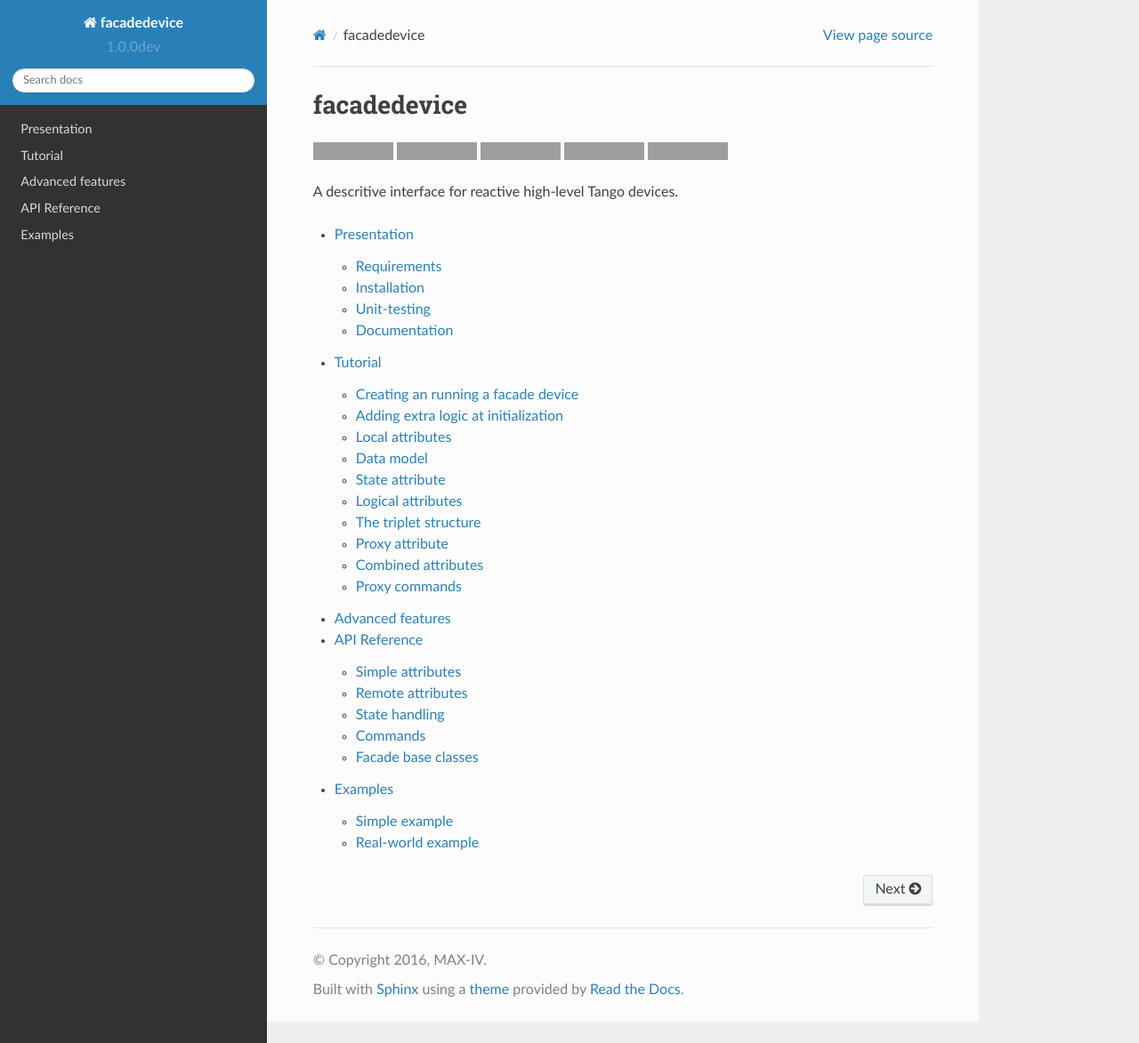
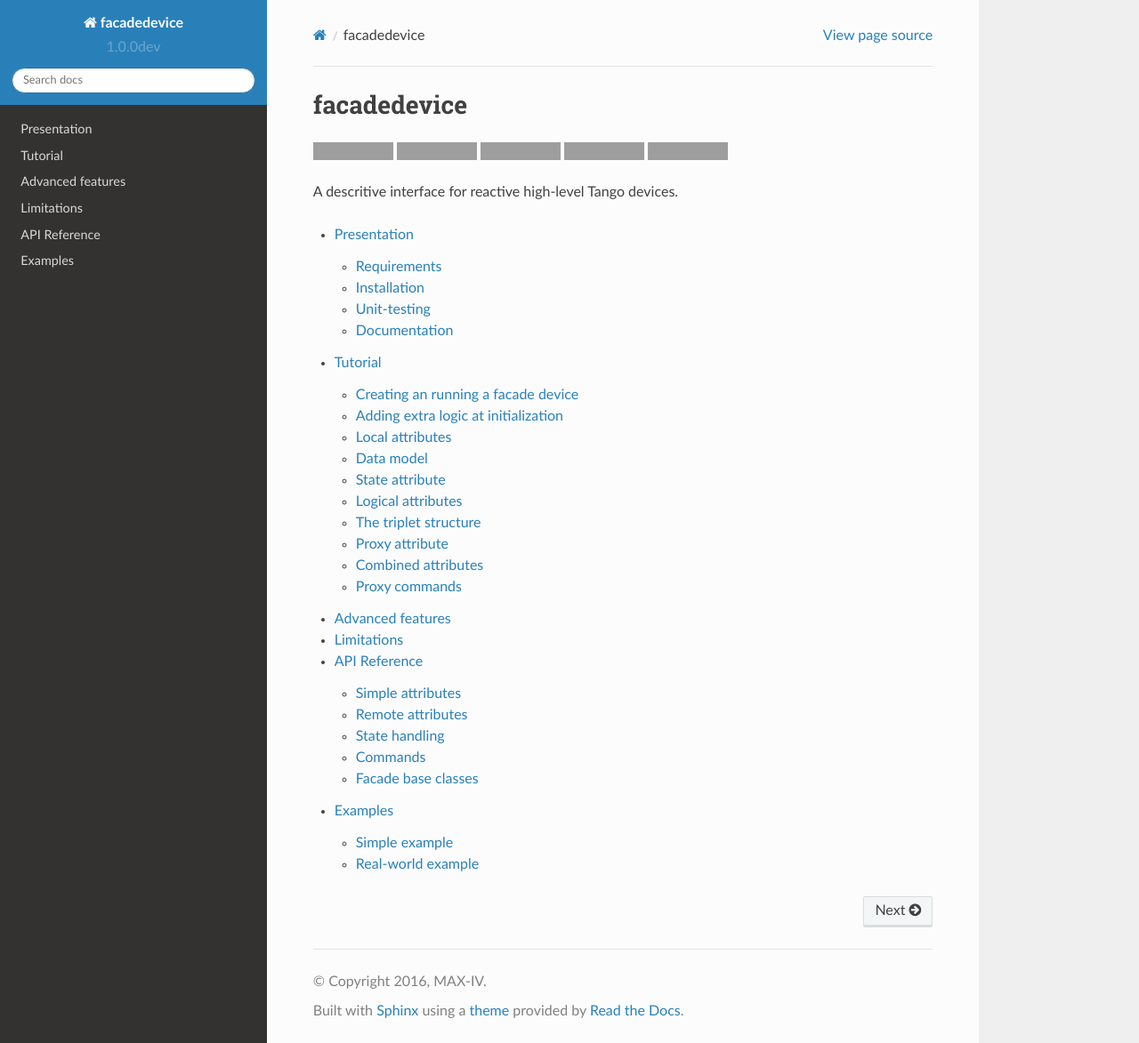
Before and after one commit to MaxIV-KitsControls/tango-facadedevice, a Sphinx documentation site: the page built from docs/index.rst, in a window 1280 px wide and 1173 px high. Shown: the whole window at 89% size. Built offline with Sphinx 7.4.7 and the Read the Docs theme 2.0.0, drawn with Linux system fonts in a browser that asks for light colours; grey boxes are pictures that could not be loaded.

Commit message:
Add section about limitations

```diff
--- a/docs/index.rst
+++ b/docs/index.rst
@@ -30,5 +30,6 @@ A descritive interface for reactive high-level Tango devices.
    presentation
    tutorial
    advanced
+   limitations
    reference
    examples
--- /dev/null
+++ b/docs/limitations.rst
@@ -0,0 +1,4 @@
+Limitations
+===========
+
+# TODO
```
